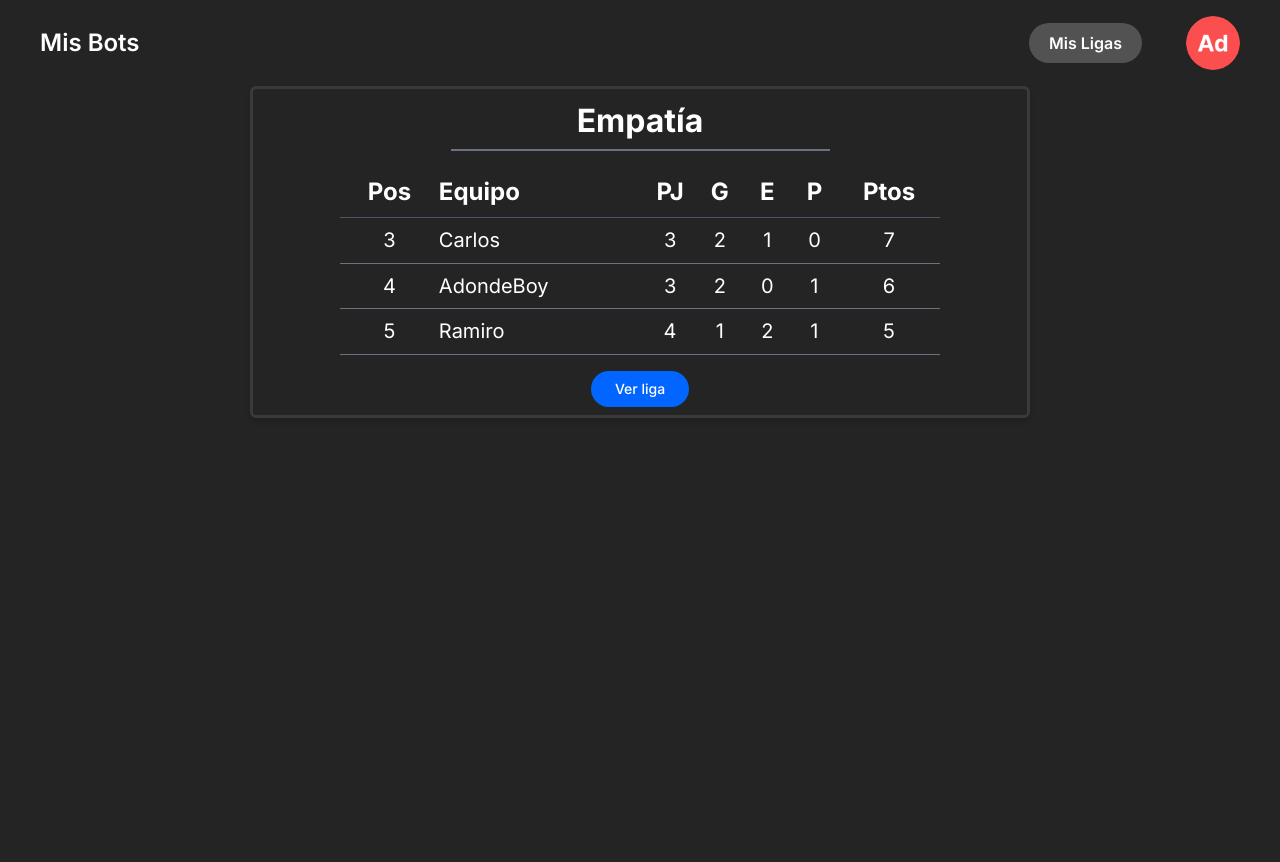
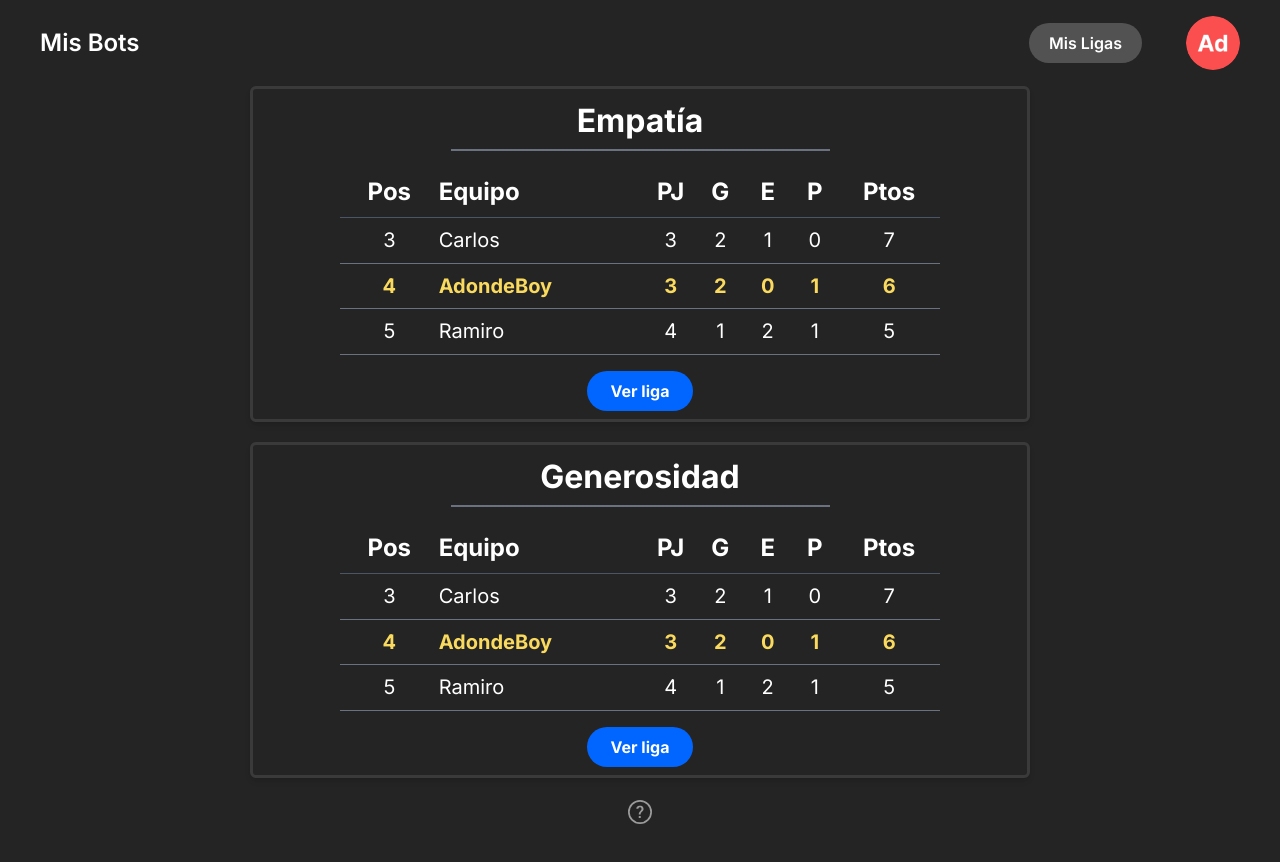
Before and after one commit to alberba/front-end-adonde-band, a Vue app: page /myBots in a window 1280 px wide. Shown: the top 862 px of the page. Before the commit the page ends 800 px from the top, so only its background shows below. Built offline with nearby package versions, Linux system fonts and the light colour scheme.

Commit message:
Ajustado el color de tu propio bot y empezado el botón de ayuda

```diff
--- a/src/views/MyBotsPage.vue
+++ b/src/views/MyBotsPage.vue
@@ -8,6 +8,20 @@ const ligas = ref<Liga[]>([
   {
     id: 1,
     nombre: 'Empatía', // Sería más bien el nombre del Bot
+    imagePath: '',
+    finalizado: false,
+    clasificacion: [
+      { pos: 1, equipo: 'MisterX', PJ: 2, G: 1, E: 1, P: 0, Ptos: 4 },
+      { pos: 2, equipo: 'MisterY', PJ: 2, G: 1, E: 0, P: 1, Ptos: 3 },
+      { pos: 3, equipo: 'Carlos', PJ: 3, G: 2, E: 1, P: 0, Ptos: 7 },
+      { pos: 4, equipo: 'AdondeBoy', PJ: 3, G: 2, E: 0, P: 1, Ptos: 6 },
+      { pos: 5, equipo: 'Ramiro', PJ: 4, G: 1, E: 2, P: 1, Ptos: 5 }
+      // ...
+    ]
+  },
+  {
+    id: 1,
+    nombre: 'Generosidad', // Sería más bien el nombre del Bot
     imagePath: '',
     finalizado: false,
     clasificacion: [
@@ -69,6 +83,7 @@ function getIndices(league: Liga): number[] {
             v-for="i in getIndices(liga)"
             :key="i"
             class="border-b border-gray-500 text-sm"
+            :class="{ 'font-bold text-[#FADA5E]': i === posBot }"
           >
             <td class="py-2 text-center text-[20px]">{{ liga.clasificacion[i - 1].pos }}</td>
             <td class="py-2 text-[20px]">{{ liga.clasificacion[i - 1].equipo }}</td>
@@ -84,8 +99,7 @@ function getIndices(league: Liga): number[] {
       <!-- "Ver liga" -->
       <div class="mt-4 flex justify-center">
         <button
-          class="rounded-full bg-[#06f] px-6 py-2 text-sm font-medium text-white
-                     transition-colors hover:bg-blue-600"
+          class="rounded-full bg-[#06f] px-6 py-2 text-[16px] font-bold text-white"
         >
           Ver liga
         </button>
@@ -93,37 +107,10 @@ function getIndices(league: Liga): number[] {
 
     </section>
 
-    <!-- Cuadro de clasificación
-    <div class="w-full bg-transparent p-4">
-      <table class="flex flex-col gap-4 text-[#FFFFFF]">
-        <tr class="flex gap-8 border-b text-2xl">
-          <th class="w-16 font-bold">Pos</th>
-          <th class="flex w-75 justify-start font-bold">Equipo</th>
-          <th class="w-8 font-bold">PJ</th>
-          <th class="w-8 font-bold">G</th>
-          <th class="w-8 font-bold">E</th>
-          <th class="w-8 font-bold">P</th>
-          <th class="w-16 font-bold">Ptos</th>
-        </tr>
+    <footer class="text-center text-white text-[16px]">
+      <img src="@/assets/svg/ayuda.svg" alt="Ayuda" class="w-6 h-6 inline-block" />
 
-        <tr
-          v-for="i in [PosBot - 1, PosBot, PosBot + 1]"
-          :key="i"
-          v-if="i > 0 && i <= clasificacion.length"
-          class="flex w-full flex-row gap-8 border-b border-[#9B9B9B] text-xl"
-        >
-          <th class="w-16">{{ clasificacion[i - 1].pos }}</th>
-          <th class="flex w-75 justify-start">{{ clasificacion[i - 1].equipo }}</th>
-          <th class="w-8">{{ clasificacion[i - 1].PJ }}</th>
-          <th class="w-8">{{ clasificacion[i - 1].G }}</th>
-          <th class="w-8">{{ clasificacion[i - 1].E }}</th>
-          <th class="w-8">{{ clasificacion[i - 1].P }}</th>
-          <th class="w-16">{{ clasificacion[i - 1].Ptos }}</th>
-        </tr>
-      </table>
-    </div>
-    -->
-
+    </footer>
 
   </main>
 </template>
```
Also changed, not shown: src/assets/svg/ayuda.svg (added).
